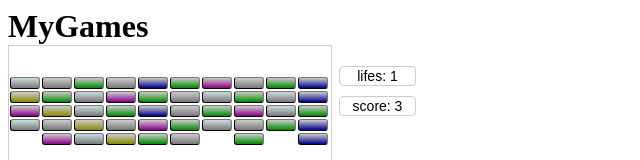
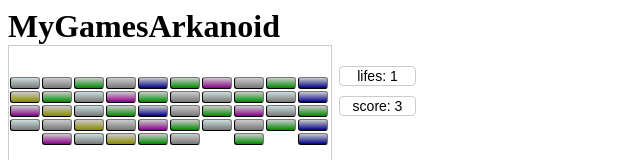
Before and after one commit to ovosh000/homoscope-tg-bot, a plain HTML site: page index.html in a window 1280 px wide. Shown: the top 160 px of the page, without its empty margins (0-640 px from the left). Drawn offline with Linux system fonts and the light colour scheme.

Commit message:
Update index.html

```diff
--- a/index.html
+++ b/index.html
@@ -4,7 +4,7 @@
     <link rel="stylesheet" type="text/css" href="css.css">
 </head>
 <body>
-<h1>MyGames</h1>
+<h1>MyGamesArkanoid</h1>
 <div id="field">
     <div class="brick"></div>
     <div class="brick"></div>
```
